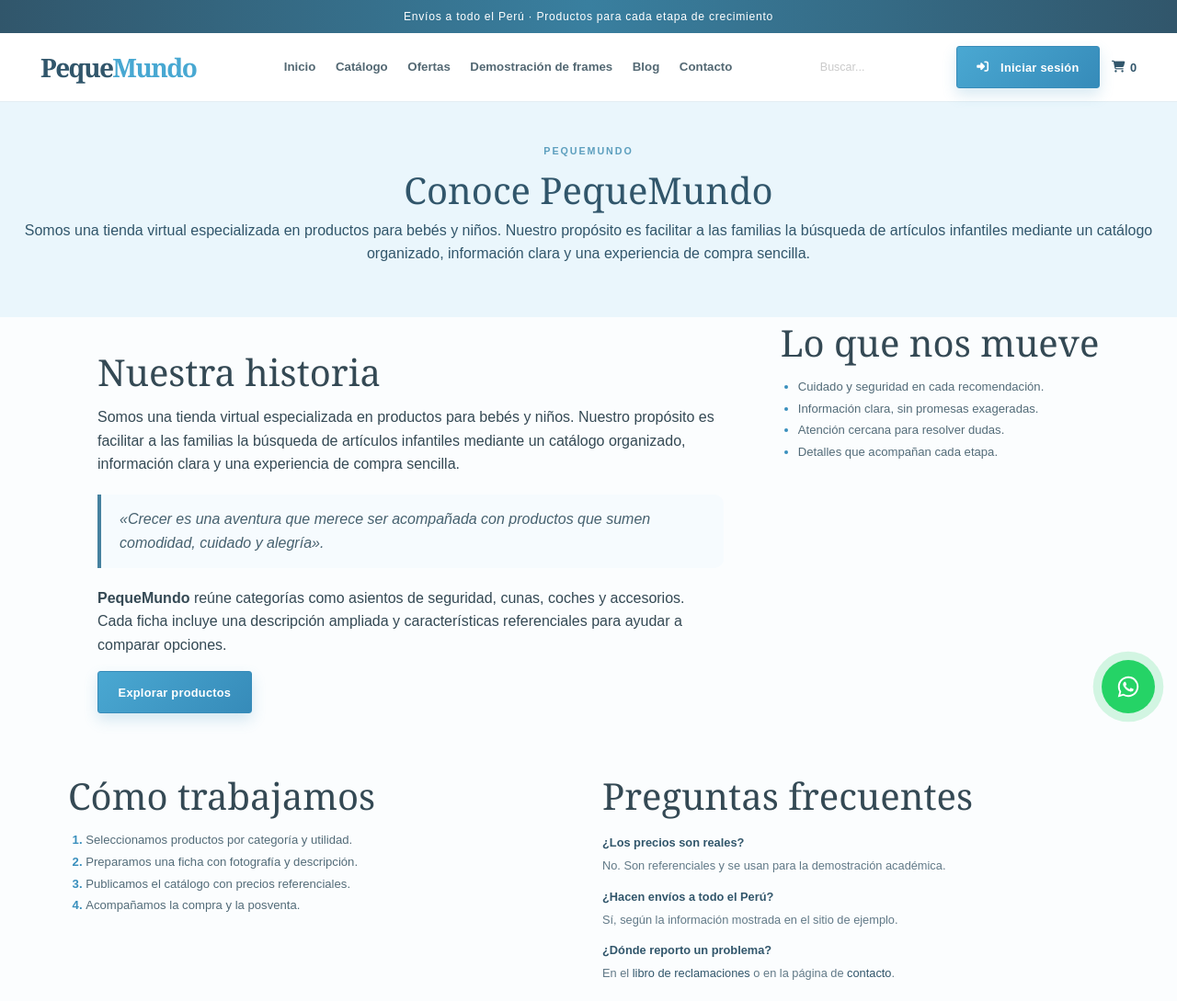
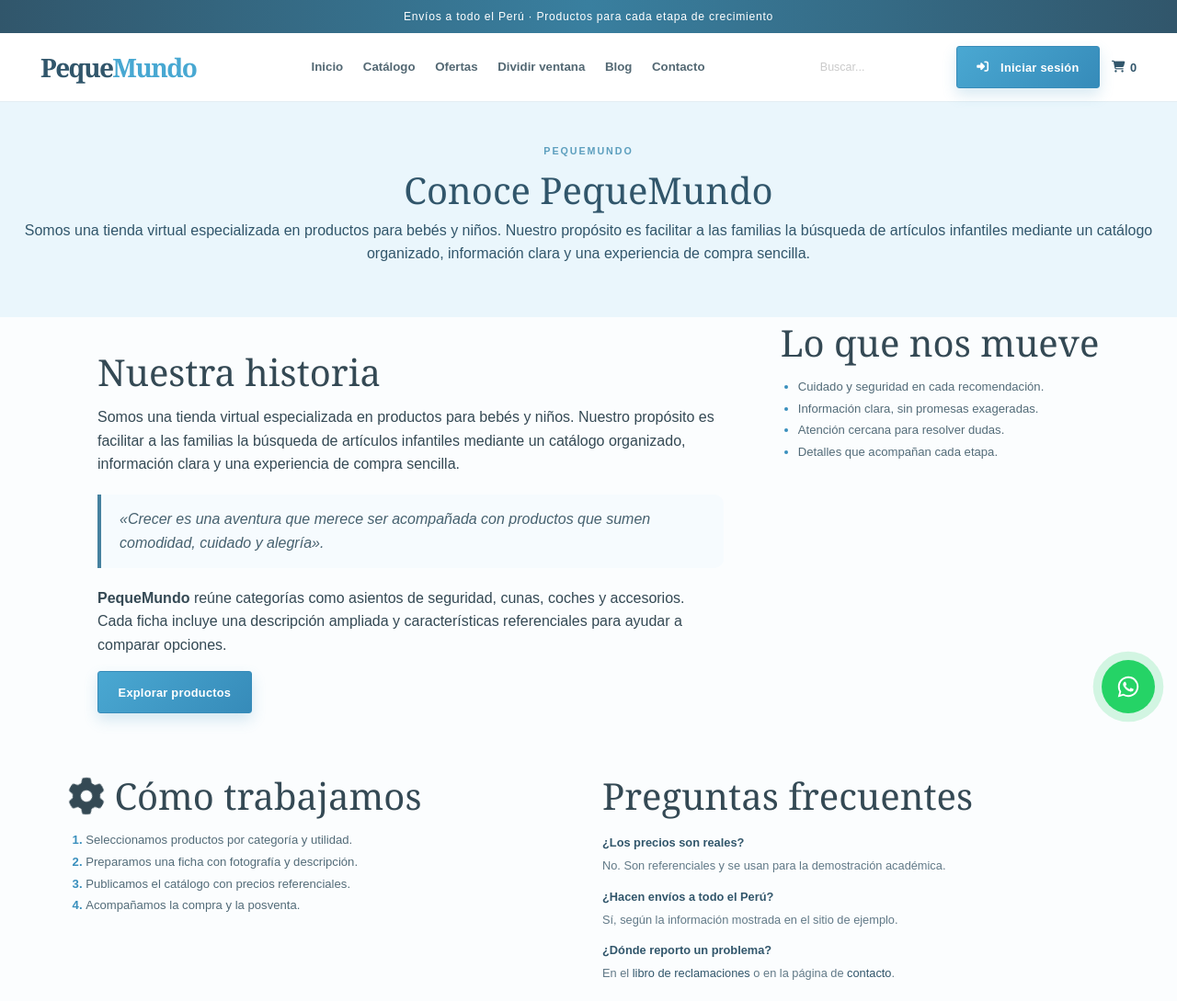
Before and after one commit to CatApaza/PequeMundo, a website: page pages/nosotros.html in a window 1280 px wide. Shown: the top 1089 px of the page at 92% size. Drawn offline with nearby package versions, Linux system fonts and the light colour scheme.

Commit message:
animacion engranaje

```diff
--- a/pages/nosotros.html
+++ b/pages/nosotros.html
@@ -32,7 +32,7 @@
         <a class="brand" href="../index.html">Peque<span>Mundo</span></a>
         <nav class="main-nav" aria-label="Navegación principal">
           <a href="../index.html">Inicio</a><a href="catalogo.html">Catálogo</a
-          ><a href="ofertas.html">Ofertas</a><a href="frames-demo.html">Demostración de frames</a
+          ><a href="ofertas.html">Ofertas</a><a href="frames-demo.html">Dividir ventana</a
           ><a href="blog.html">Blog</a><a href="contacto.html">Contacto</a>
         </nav>
         <div class="header-actions">
@@ -95,7 +95,10 @@
           </aside>
 
           <div class="cell small-12 medium-6 info-card">
-            <h2>Cómo trabajamos</h2>
+            <h2>
+              <i class="fa-solid fa-gear anim-girar" aria-hidden="true"></i>
+              Cómo trabajamos
+            </h2>
             <ol class="lista-pasos">
               <li>Seleccionamos productos por categoría y utilidad.</li>
               <li>Preparamos una ficha con fotografía y descripción.</li>
```
